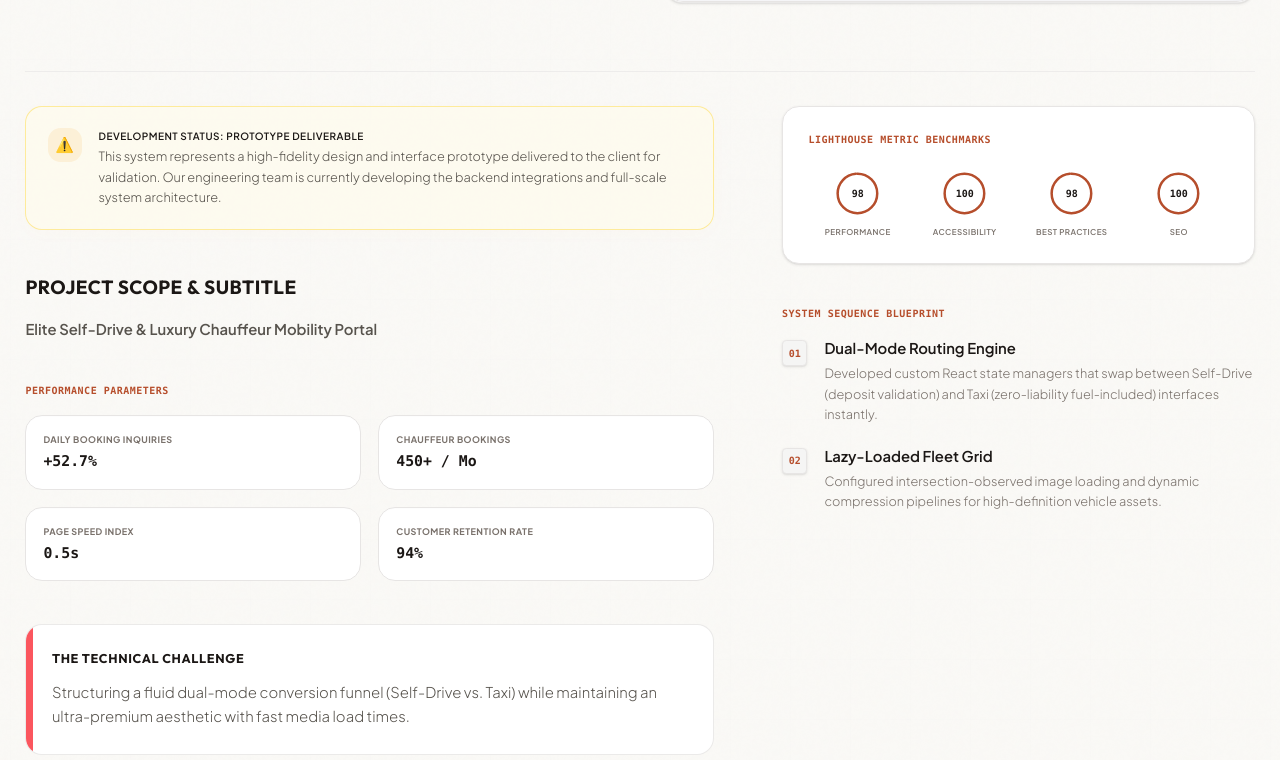
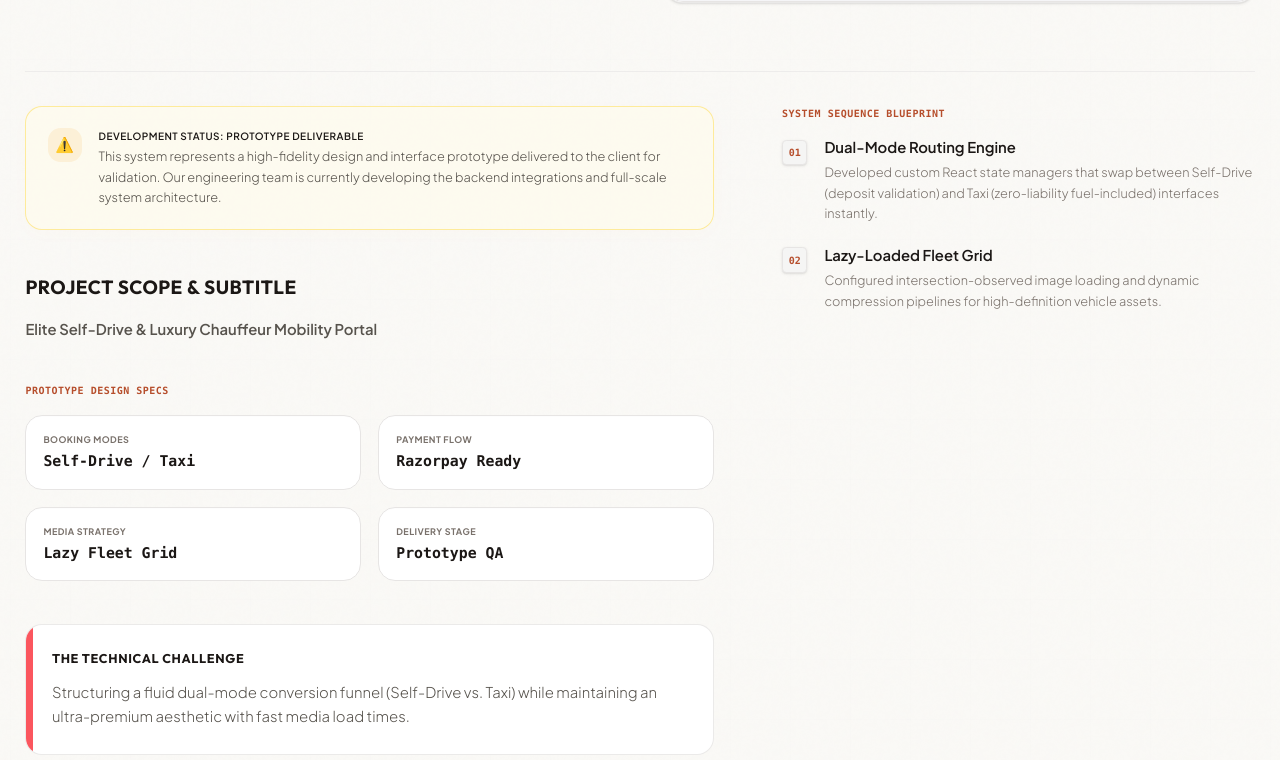
Before and after one commit to Pratik9984/agency, a Next.js app: page /work/unique-rentals in a window 1280 px wide. Shown: the part 541-1301 px from the top of the page. Built offline with nearby package versions, Linux system fonts and the light colour scheme.

Commit message:
Add files via upload

```diff
--- a/app/work/[id]/CaseStudyClient.tsx
+++ b/app/work/[id]/CaseStudyClient.tsx
@@ -1,8 +1,7 @@
 "use client";
 
 import Link from 'next/link';
-import { useState, useEffect } from 'react';
-import { motion, AnimatePresence } from 'framer-motion';
+import { motion } from 'framer-motion';
 import { useLoaderSync } from '../../useLoaderSync';
 import { Project } from '../projectsData';
 import Navbar from '../../Navbar';
@@ -113,7 +112,7 @@ export default function CaseStudyClient({ project }: CaseStudyClientProps) {
               <p className="text-stone-600 text-sm font-semibold">{project.subtitle}</p>
             </motion.div>
 
-            {/* Performance Parameters Grid */}
+            {/* Prototype Specs Grid */}
             <motion.div
               className="space-y-4"
               initial={{ opacity: 0, y: 15 }}
@@ -121,12 +120,12 @@ export default function CaseStudyClient({ project }: CaseStudyClientProps) {
               viewport={{ once: true, margin: "-80px" }}
               transition={{ duration: 0.45 }}
             >
-              <span className="text-[10px] uppercase tracking-wider font-mono text-blue-600 font-bold block">Performance Parameters</span>
+              <span className="text-[10px] uppercase tracking-wider font-mono text-blue-600 font-bold block">Prototype Design Specs</span>
               <div className="grid grid-cols-2 gap-4">
-                {project.metrics.map((m, idx) => (
+                {project.specs.map((spec, idx) => (
                   <div key={idx} className="p-4 rounded-2xl bg-white border border-stone-200 shadow-[inset_0_1px_1px_rgba(0,0,0,0.01)] hover:border-blue-500/10 transition-all">
-                    <p className="text-[9px] font-bold text-stone-500 uppercase tracking-wider mb-1">{m.label}</p>
-                    <p className="text-sm font-bold text-stone-900 font-mono">{m.val}</p>
+                    <p className="text-[9px] font-bold text-stone-500 uppercase tracking-wider mb-1">{spec.label}</p>
+                    <p className="text-sm font-bold text-stone-900 font-mono">{spec.val}</p>
                   </div>
                 ))}
               </div>
@@ -159,50 +158,8 @@ export default function CaseStudyClient({ project }: CaseStudyClientProps) {
             </motion.div>
           </div>
 
-          {/* Right Column: Lighthouse Indicators & Sequence Blueprint */}
+          {/* Right Column: Sequence Blueprint */}
           <div className="lg:col-span-5 space-y-10 lg:sticky lg:top-24">
-            {/* Lighthouse Circular Progress Widgets */}
-            <motion.div
-              className="p-6 rounded-2xl bg-white border border-stone-200 shadow-sm"
-              initial={{ opacity: 0, y: 15 }}
-              whileInView={{ opacity: 1, y: 0 }}
-              viewport={{ once: true, margin: "-80px" }}
-              transition={{ duration: 0.45 }}
-            >
-              <span className="text-[10px] uppercase tracking-wider font-mono text-blue-600 font-bold block mb-5 text-center sm:text-left">Lighthouse Metric Benchmarks</span>
-              <div className="grid grid-cols-4 gap-2 text-center">
-                {[
-                  { score: project.lighthouse.perf, title: "Performance" },
-                  { score: project.lighthouse.access, title: "Accessibility" },
-                  { score: project.lighthouse.best, title: "Best Practices" },
-                  { score: project.lighthouse.seo, title: "SEO" }
-                ].map((l, idx) => {
-                  return (
-                    <div key={idx} className="flex flex-col items-center gap-2">
-                      <div className="relative w-12 h-12 flex items-center justify-center">
-                        <svg className="w-full h-full -rotate-90" viewBox="0 0 72 72">
-                          <circle cx="36" cy="36" r="28" className="fill-none stroke-stone-100 stroke-[3.5]" />
-                          <motion.circle
-                            cx="36"
-                            cy="36"
-                            r="28"
-                            className="fill-none stroke-blue-600 stroke-[3.5]"
-                            strokeDasharray="175.9"
-                            initial={{ strokeDashoffset: 175.9 }}
-                            animate={{ strokeDashoffset: 175.9 - (175.9 * l.score) / 100 }}
-                            transition={{ duration: 1.2, ease: "easeOut", delay: idx * 0.1 }}
-                            strokeLinecap="round"
-                          />
-                        </svg>
-                        <span className="absolute font-mono text-[10px] font-bold text-stone-900">{l.score}</span>
-                      </div>
-                      <span className="text-[8px] uppercase tracking-wider text-stone-500 font-semibold leading-tight">{l.title}</span>
-                    </div>
-                  );
-                })}
-              </div>
-            </motion.div>
-
             {/* Sequence Blueprints Timeline */}
             <motion.div
               className="space-y-4"
@@ -242,7 +199,7 @@ export default function CaseStudyClient({ project }: CaseStudyClientProps) {
             Need a high-performance system for your business?
           </h3>
           <p className="text-stone-500 text-xs sm:text-sm font-light max-w-md mx-auto mb-8 leading-relaxed">
-            Let's design and deploy custom, speed-optimized software tailored perfectly to your requirements and operations.
+            Let&apos;s design and deploy custom, speed-optimized software tailored perfectly to your requirements and operations.
           </p>
           <Link href="/contact">
             <motion.button
--- a/app/work/projectsData.tsx
+++ b/app/work/projectsData.tsx
@@ -12,13 +12,7 @@ export interface Project {
   subtitle: string;
   challenge: string;
   solution: string;
-  lighthouse: {
-    perf: number;
-    access: number;
-    best: number;
-    seo: number;
-  };
-  metrics: { label: string; val: string }[];
+  specs: { label: string; val: string }[];
   blueprint: { step: string; detail: string }[];
   liveUrl?: string;
 }
@@ -36,12 +30,11 @@ export const portfolioProjects: Project[] = [
     subtitle: "Elite Self-Drive & Luxury Chauffeur Mobility Portal",
     challenge: "Structuring a fluid dual-mode conversion funnel (Self-Drive vs. Taxi) while maintaining an ultra-premium aesthetic with fast media load times.",
     solution: "Built a dynamic state-driven layout with instant UI mode switches, structured lazy-loading for heavy vehicle media, and integrated a flat-rate pricing schema.",
-    lighthouse: { perf: 98, access: 100, best: 98, seo: 100 },
-    metrics: [
-      { label: "Daily Booking Inquiries", val: "+52.7%" },
-      { label: "Chauffeur Bookings", val: "450+ / Mo" },
-      { label: "Page Speed Index", val: "0.5s" },
-      { label: "Customer Retention Rate", val: "94%" }
+    specs: [
+      { label: "Booking Modes", val: "Self-Drive / Taxi" },
+      { label: "Payment Flow", val: "Razorpay Ready" },
+      { label: "Media Strategy", val: "Lazy Fleet Grid" },
+      { label: "Delivery Stage", val: "Prototype QA" }
     ],
     blueprint: [
       { step: "Dual-Mode Routing Engine", detail: "Developed custom React state managers that swap between Self-Drive (deposit validation) and Taxi (zero-liability fuel-included) interfaces instantly." },
@@ -79,12 +72,11 @@ export const portfolioProjects: Project[] = [
     subtitle: "Interactive Trading Education & Charting Portal",
     challenge: "Architecting a highly engaging student landing point with live simulated order streams and seamless communication flows to maximize enrollment conversions.",
     solution: "Developed a custom responsive layout with high-fidelity SVG interactive price charts, localized SEO variables, and a sticky WhatsApp consultant prompt.",
-    lighthouse: { perf: 100, access: 100, best: 100, seo: 100 },
-    metrics: [
-      { label: "Conversion Rate Increase", val: "+48.3%" },
-      { label: "WhatsApp Enquiries", val: "1,200+ / Mo" },
-      { label: "Page Speed Index", val: "0.4s" },
-      { label: "Student Retention Rate", val: "96%" }
+    specs: [
+      { label: "Lead Channel", val: "WhatsApp Intake" },
+      { label: "Chart Layer", val: "SVG Prototype" },
+      { label: "Content Model", val: "Course Funnel" },
+      { label: "Delivery Stage", val: "Prototype QA" }
     ],
     blueprint: [
       { step: "Interactive Chart Mockups", detail: "Engineered lightweight vector SVG charting layers representing XAUUSD live analysis setups." },
@@ -122,12 +114,11 @@ export const portfolioProjects: Project[] = [
     subtitle: "Exclusive Private Invitation & Member Directory Portal",
     challenge: "Constructing a secure, zero-friction application intake pipeline and animated landing interface with instant state transitions using lightweight serverless databases.",
     solution: "Configured real-time security rules in Supabase, built dynamic member verification pipelines, and engineered elegant CSS micro-animations and slide flows for step-based registration.",
-    lighthouse: { perf: 100, access: 100, best: 100, seo: 100 },
-    metrics: [
-      { label: "Invitation Conversion Rate", val: "+34.5%" },
-      { label: "Application Processing", val: "Instant" },
-      { label: "First Contentful Paint", val: "0.2s" },
-      { label: "Active Members Tracked", val: "500+" }
+    specs: [
+      { label: "Access Model", val: "Invite Only" },
+      { label: "Identity Layer", val: "Supabase Auth" },
+      { label: "Data Scope", val: "Member Directory" },
+      { label: "Delivery Stage", val: "Prototype QA" }
     ],
     blueprint: [
       { step: "Invitation Verification Node", detail: "Configured lightweight cryptographic token filters inside serverless database schemas to ensure invitation authenticity." },
```
